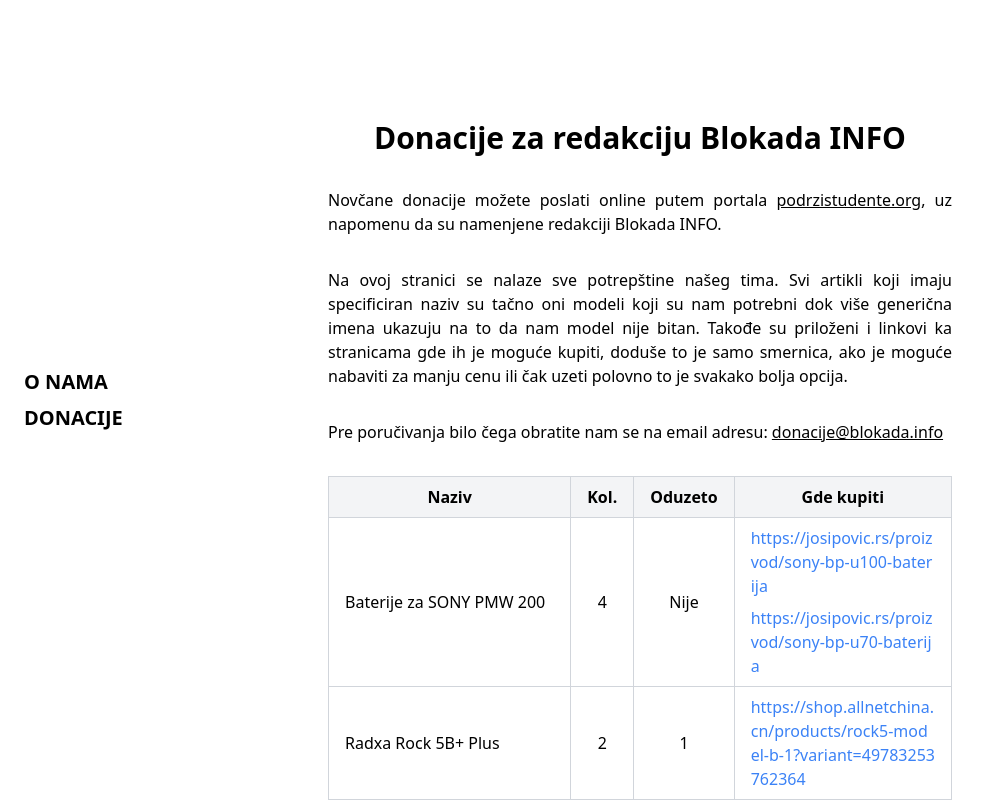
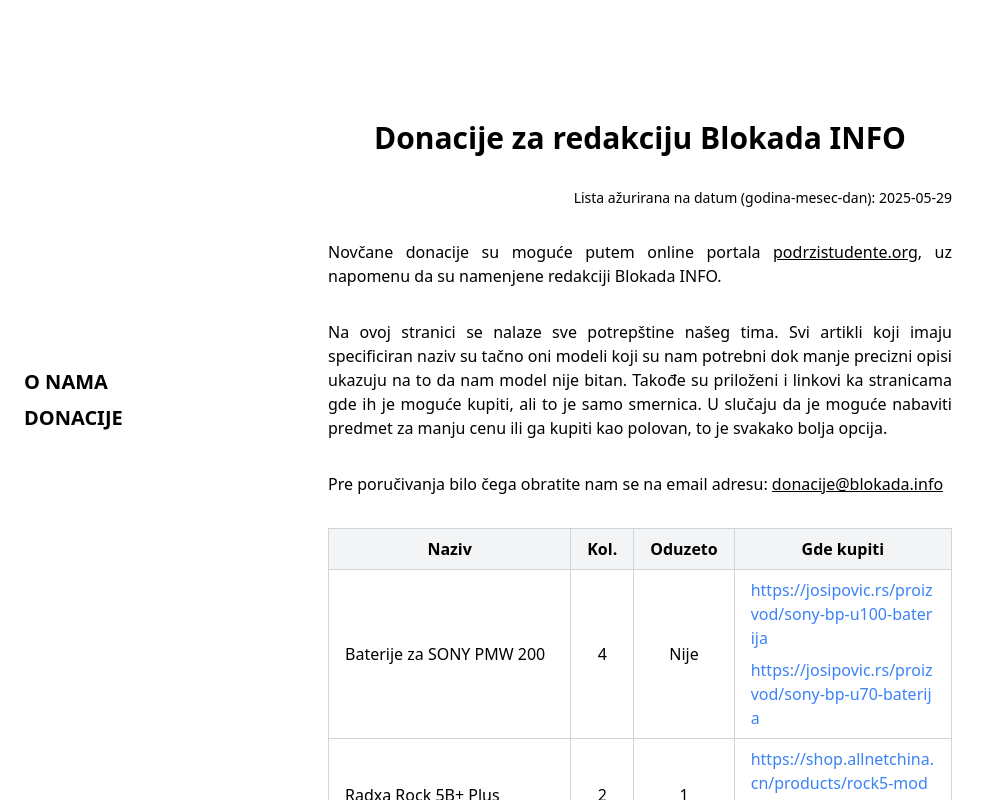
Before and after one commit to blokadainfo/website, a SvelteKit app: page /donacije in a window 1280 px wide. Shown: the top 800 px of the page, without its empty margins (0-990 px from the left). Built offline with nearby package versions, Linux system fonts and the light colour scheme.

Commit message:
feat(donations): latest update date

```diff
--- /dev/null
+++ b/src/lib/functions/iso8601.ts
@@ -0,0 +1,12 @@
+/*
+ * Convert date to ISO8601 formatted string (by default the current date is used if no date is passed to the function)
+ */
+export function dateToISO8601(date?: Date | string | number): string {
+	const d = new Date(date ?? Date.now());
+
+	const year = d.getFullYear();
+	const month = (d.getMonth() + 1).toString().padStart(2, '0'); // Months are 0-indexed
+	const day = d.getDate().toString().padStart(2, '0');
+
+	return `${year}-${month}-${day}`;
+}
--- a/src/routes/(prerendered)/donacije/+page.svelte
+++ b/src/routes/(prerendered)/donacije/+page.svelte
@@ -1,19 +1,30 @@
 <script lang="ts">
+	import type { PageData } from './$types.js';
 	import Table from '$lib/components/custom/donations/table.svelte';
 	import { donations } from './donations';
+
+	let { data }: { data: PageData } = $props();
+
+	const { latestUpdate } = data;
 </script>
 
 <div class="mx-auto mb-8 flex w-full max-w-screen-sm flex-col space-y-8 p-2 sm:mt-28">
 	<h1 class="text-center text-3xl font-bold">Donacije za redakciju Blokada INFO</h1>
+	<span class="text-right text-sm font-light">
+		Lista ažurirana na datum (godina-mesec-dan): {latestUpdate}
+	</span>
 	<p class="text-justify">
-		Novčane donacije možete poslati online putem portala <a href="https://podrzistudente.org" class="underline">podrzistudente.org</a>, uz napomenu da su namenjene redakciji Blokada INFO.
+		Novčane donacije su moguće putem online portala <a
+			href="https://podrzistudente.org"
+			class="underline">podrzistudente.org</a
+		>, uz napomenu da su namenjene redakciji Blokada INFO.
 	</p>
 	<p class="text-justify">
 		Na ovoj stranici se nalaze sve potrepštine našeg tima. Svi artikli koji imaju specificiran naziv
-		su tačno oni modeli koji su nam potrebni dok više generična imena ukazuju na to da nam model
-		nije bitan. Takođe su priloženi i linkovi ka stranicama gde ih je moguće kupiti, doduše to je
-		samo smernica, ako je moguće nabaviti za manju cenu ili čak uzeti polovno to je svakako bolja
-		opcija.
+		su tačno oni modeli koji su nam potrebni dok manje precizni opisi ukazuju na to da nam model
+		nije bitan. Takođe su priloženi i linkovi ka stranicama gde ih je moguće kupiti, ali to je samo
+		smernica. U slučaju da je moguće nabaviti predmet za manju cenu ili ga kupiti kao polovan, to je
+		svakako bolja opcija.
 	</p>
 	<p class="text-justify">
 		Pre poručivanja bilo čega obratite nam se na email adresu:
--- /dev/null
+++ b/src/routes/(prerendered)/donacije/+page.ts
@@ -0,0 +1,11 @@
+import type { PageLoad } from './$types';
+
+import { dateToISO8601 } from '$lib/functions/iso8601';
+
+export const prerender = true;
+
+export const load: PageLoad = async () => {
+	return {
+		latestUpdate: dateToISO8601() // Since this page is prerendered it will use the date of the build
+	};
+};
```
